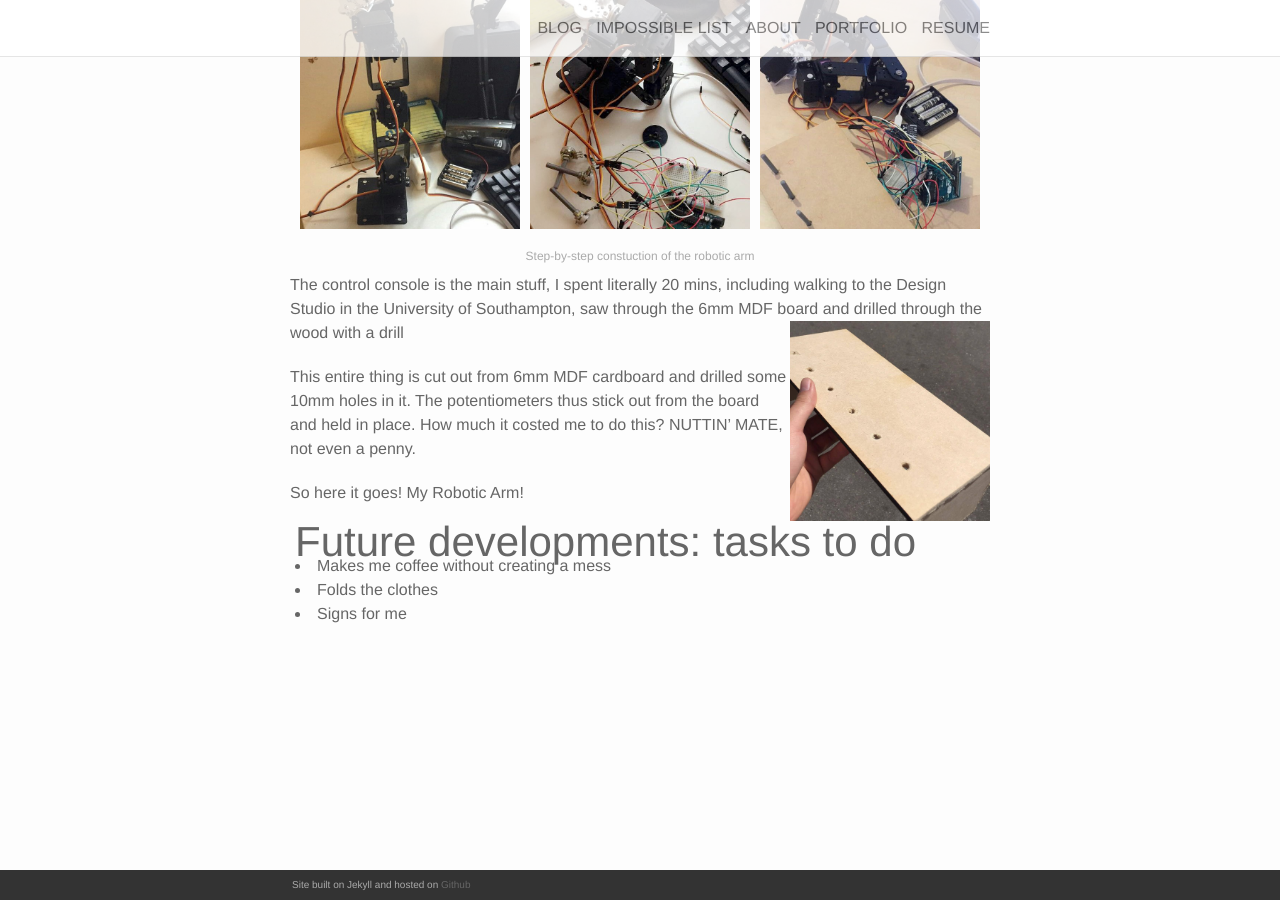
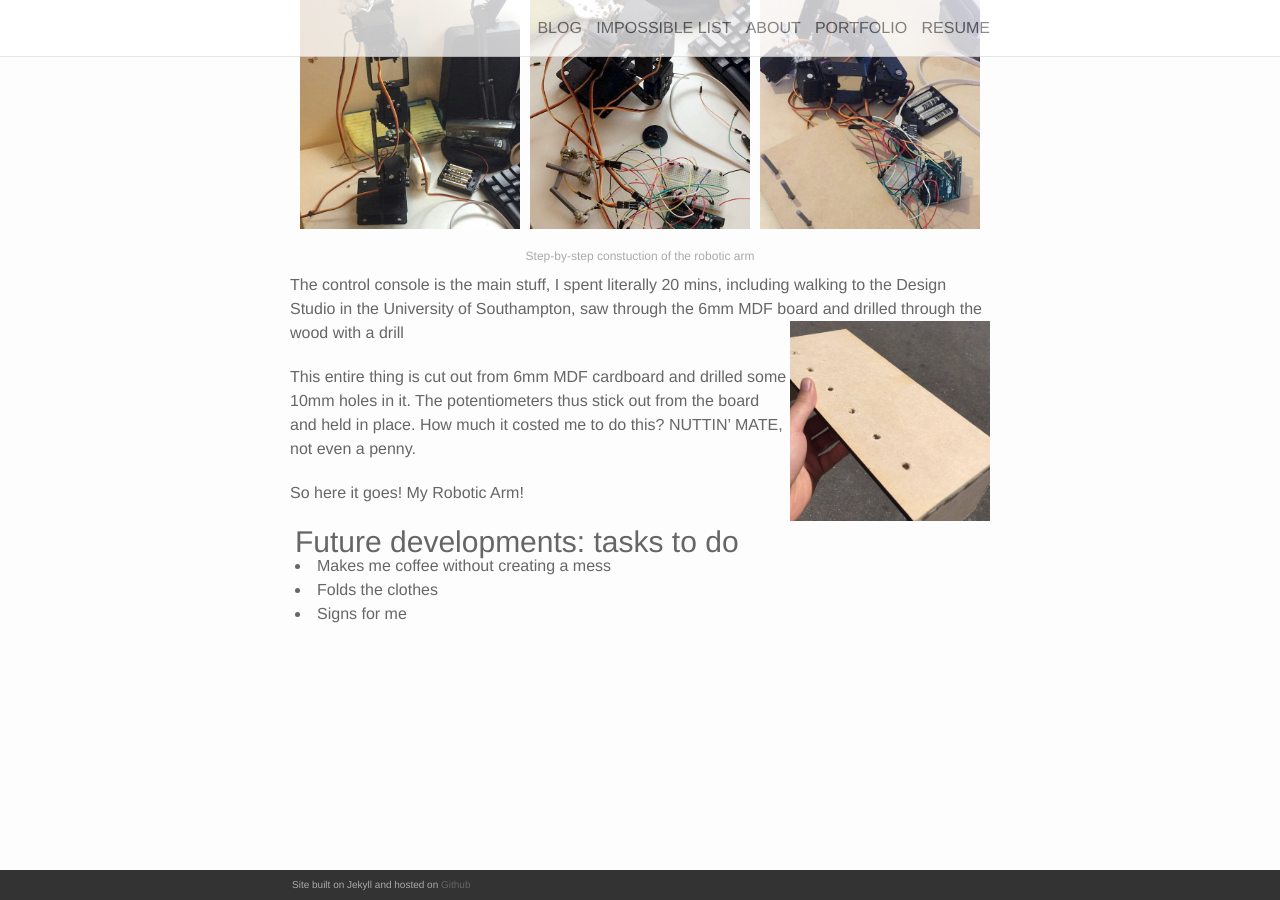
Before and after one commit to chwong1996/myhome, a Jekyll site: the page built from _portfolio/2_project.markdown, in a window 1280 px wide and 900 px high, scrolled down 1146 px. Built offline with Jekyll 4.4.1, drawn with Linux system fonts in a browser that asks for light colours; nearby versions of some CDN libraries.

```diff
--- a/_portfolio/2_project.markdown
+++ b/_portfolio/2_project.markdown
@@ -40,7 +40,7 @@ This entire thing is cut out from 6mm MDF cardboard and drilled some 10mm holes
 
 So here it goes! My Robotic Arm!
 <div class="img_row">
-<h2>Future developments: tasks to do</h2>
+<h3>Future developments: tasks to do</h3>
 <li>Makes me coffee without creating a mess</li>
 <li>Folds the clothes</li>
 <li>Signs for me</li>
```
